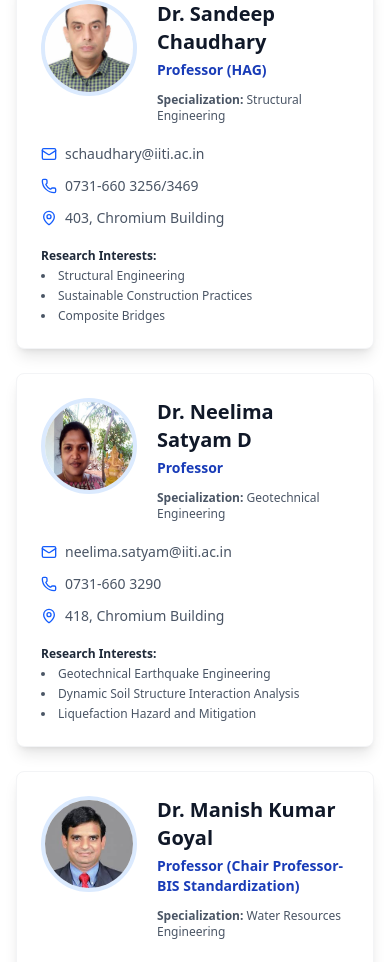
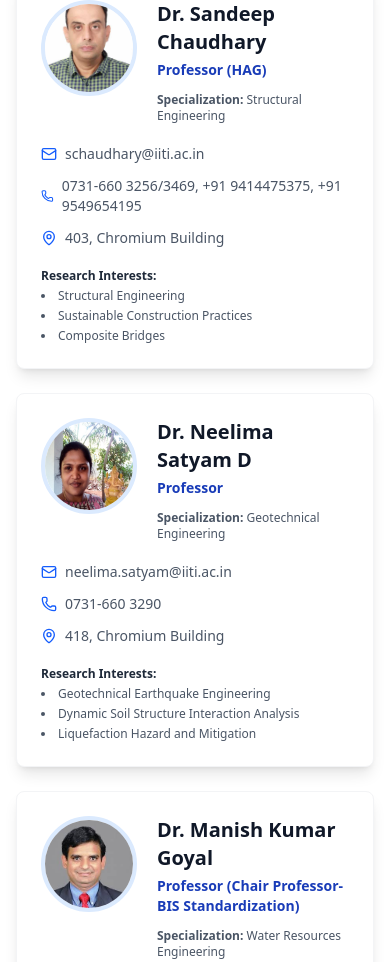
Before and after one commit to YATHARTH-77/web, a React (Vite) app: page /people in a window 390 px wide. Shown: the part 1482-2444 px from the top of the page. Built offline with nearby package versions, Linux system fonts and the light colour scheme.

Commit message:
Update phone numbers for faculty member

```diff
--- a/src/pages/People.jsx
+++ b/src/pages/People.jsx
@@ -35,7 +35,7 @@ const People = () => {
       education: '',
       experience: '',
       email: 'schaudhary@iiti.ac.in',
-      phone: '0731-660 3256/3469',
+      phone: '0731-660 3256/3469, +91 9414475375, +91 9549654195',
       room: '403, Chromium Building',
       image: '../src/assets/faculty_pics/Sandeep Choudhary.png',
       research: [
```
